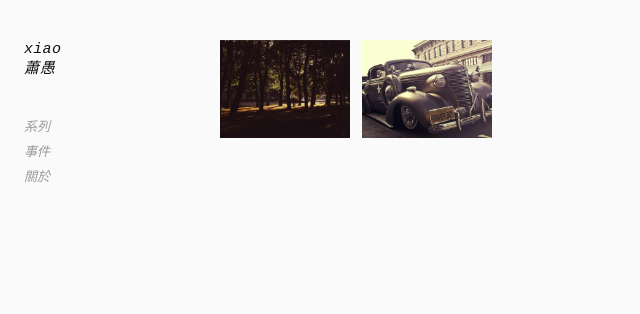
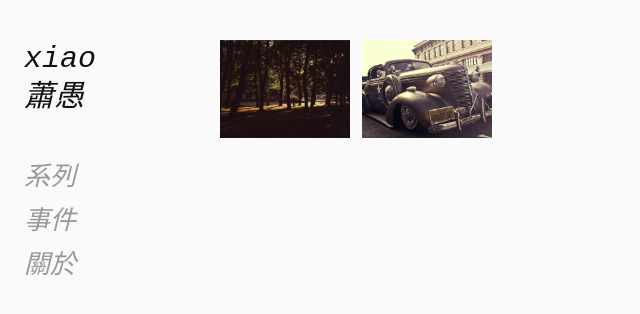
Before and after one commit to xiaoxiaoxiaoart/art-portfolio, an Astro site: page / in a window 1280 px wide. Shown: the whole page, without its empty margins (0-640 px from the left). Built offline with nearby package versions, Linux system fonts and the light colour scheme; Astro itself is replaced by a stand-in of ours; a web font is replaced by a local one.

Commit message:
Enlarge sidebar fonts and align name lines
- Double font size for artist name (30px) and nav links (26px)
- Remove letter-spacing differences to align xiao/蕭愚 perfectly

Co-Authored-By: Claude Opus 4.7 <noreply@anthropic.com>

```diff
--- a/src/components/Sidebar.astro
+++ b/src/components/Sidebar.astro
@@ -40,18 +40,18 @@ const nav = [
     line-height: 1.3;
   }
   .name-en {
-    font-size: 15px;
+    font-size: 30px;
     color: #111;
-    letter-spacing: 0.02em;
+    letter-spacing: 0;
   }
   .name-cn {
-    font-size: 15px;
+    font-size: 30px;
     color: #111;
-    letter-spacing: 0.05em;
+    letter-spacing: 0;
   }
   .artist-name:hover { opacity: 0.7; }
   .nav-link {
-    font-size: 13px;
+    font-size: 26px;
     color: var(--text-muted);
     padding: 3px 0;
     display: block;
```
